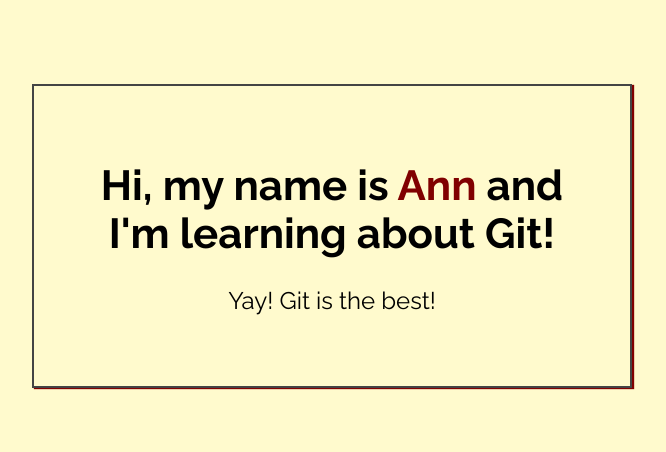
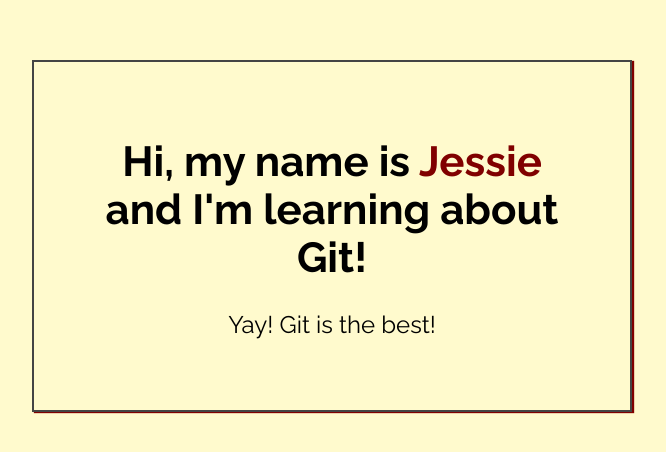
Before and after one commit to JessieG57/my-first-repo, a plain HTML site: page index.html in a window 1280 px wide. Shown: the part 164-616 px from the top of the page, without its empty margins (308-974 px from the left). Drawn offline with Linux system fonts and the light colour scheme.

Commit message:
Added name to index.html

```diff
--- a/index.html
+++ b/index.html
@@ -14,7 +14,7 @@
 <body>
 
     <div class="greeting">
-        <h1>Hi, my name is <span class="highlight">Ann</span> and I'm learning about Git! </h1>
+        <h1>Hi, my name is <span class="highlight">Jessie</span> and I'm learning about Git! </h1>
 
         <p>Yay! Git is the best!</p>
     </div>
```
